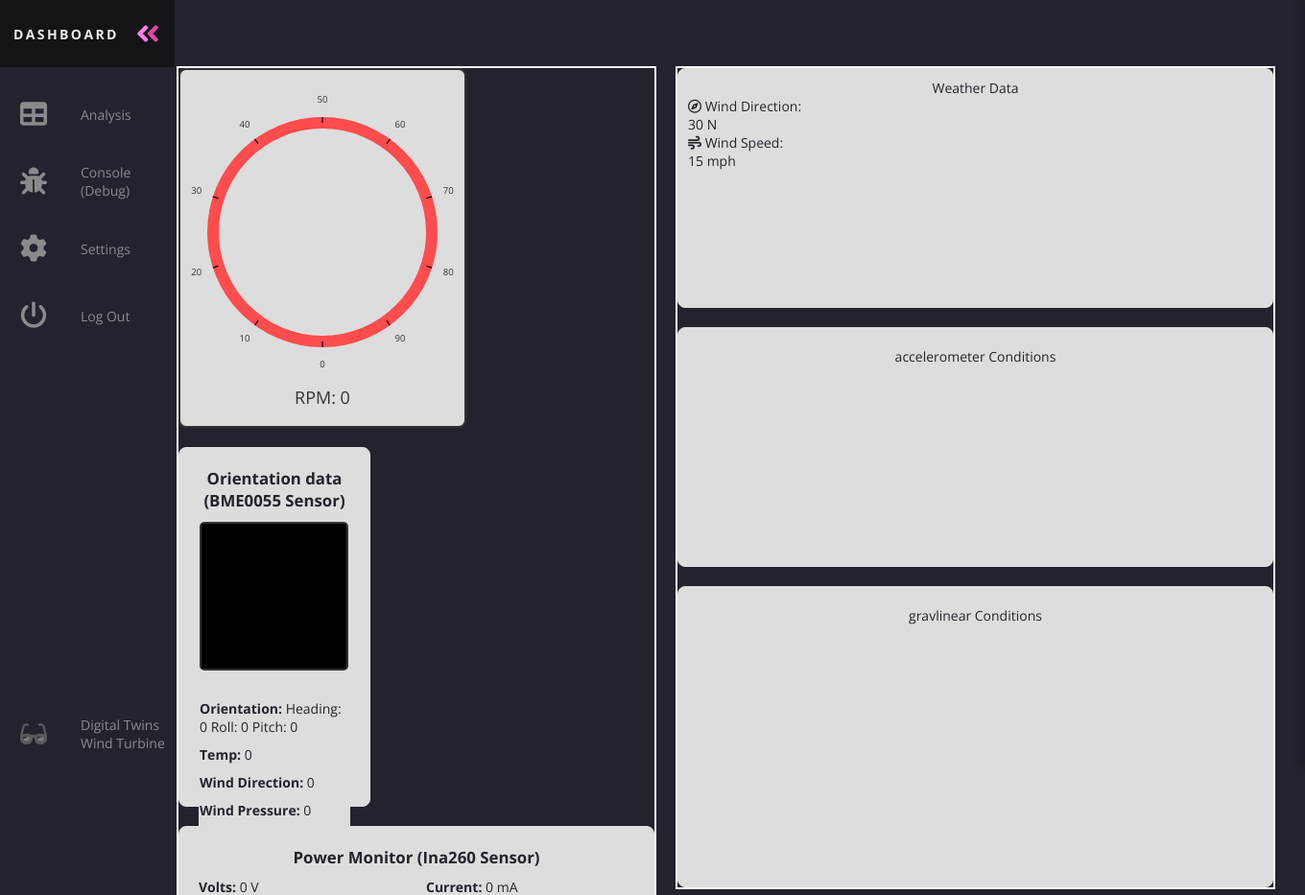
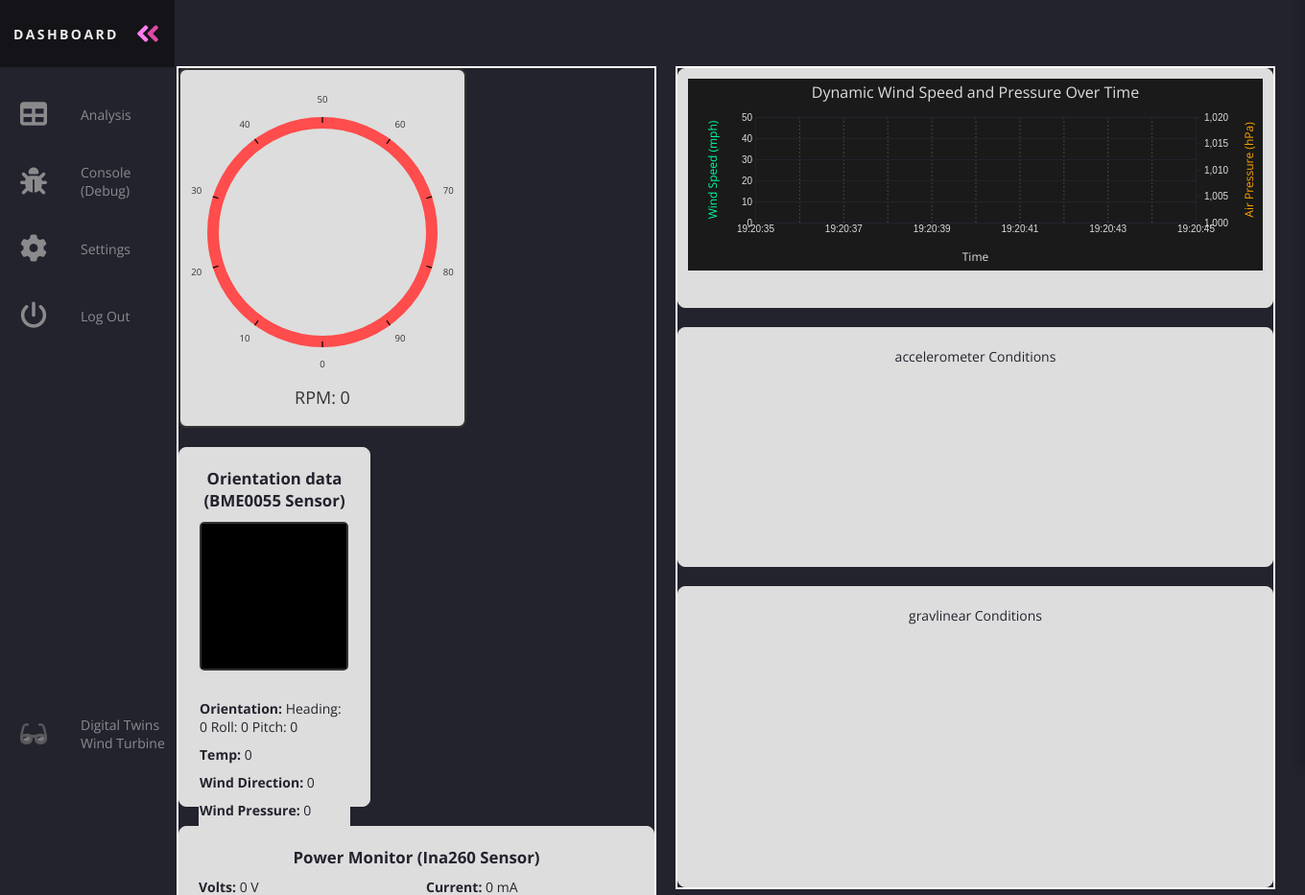
Before and after one commit to RyanSeidel/WindTurbine, a Flask app: page /dashboard in a window 1360 px wide. Shown: the top 933 px of the page at 96% size. Run offline with Flask 2, Linux system fonts and the light colour scheme; some libraries are stand-ins or nearby versions.

Commit message:
Wind Speed vs Pressure chart
chart is done

```diff
--- a/docker/custom-dashboard/static/css/dashboard.css
+++ b/docker/custom-dashboard/static/css/dashboard.css
@@ -107,14 +107,15 @@
 }
 
 .chart .x-axis text, .chart .y-axis text {
-  fill: #ddd; /* Neon green for axis labels */
-  font-size: 10px;
+  fill: #ddd; /* Light gray for axis labels */
+  font-size: 10px; /* Adjust font size */
 }
 
 .chart .grid line {
   stroke: #444;
   stroke-dasharray: 2,2; /* Dashed lines for grid */
 }
+
 
 #multiLineChart {
   display: flex;
@@ -214,6 +215,23 @@
   border: 1px solid #ddd;
   box-sizing: border-box;
 }
+
+.weather-chart {
+  width: 100%;
+  height: 250px; /* Adjusted to fit within container */
+  margin: 0 auto;
+}
+
+.axis text {
+  font-size: 12px;
+}
+
+.axis path, .axis line {
+  fill: none;
+  stroke: black;
+  shape-rendering: crispEdges;
+}
+
 
 .weather-text{
   text-align:left
--- /dev/null
+++ b/docker/custom-dashboard/static/js/accelerometer.js
@@ -0,0 +1,2 @@
+// Socket.IO for real-time data
+const socket = io();
--- /dev/null
+++ b/docker/custom-dashboard/static/js/weatherchart.js
@@ -0,0 +1,271 @@
+// Initial Weather Data and Settings
+let currentTime = new Date(); // Current time as the starting point
+let weatherData = []; // Start with an empty dataset
+const maxDataPoints = 5; // Maximum number of points before resetting
+const interval = 2000; // Interval for adding new points (2 seconds)
+
+// Set dimensions and margins
+const margin = { top: 40, right: 70, bottom: 50, left: 70 };
+const containerWidth = document.querySelector(".weather-chart").offsetWidth;
+const width = containerWidth - margin.left - margin.right;
+const height = 200 - margin.top - margin.bottom;
+
+// Create SVG container
+const svg = d3
+  .select(".weather-chart")
+  .append("svg")
+  .attr("width", width + margin.left + margin.right)
+  .attr("height", height + margin.top + margin.bottom);
+
+// Add a title to the chart
+svg.append("text")
+  .attr("x", (width + margin.left + margin.right) / 2)
+  .attr("y", 20)
+  .attr("text-anchor", "middle")
+  .attr("fill", "#ddd")
+  .attr("font-size", "16px")
+  .text("Dynamic Wind Speed and Pressure Over Time");
+
+// Append group for the main chart content
+const chartGroup = svg.append("g")
+  .attr("transform", `translate(${margin.left},${margin.top})`);
+
+// Create scales
+const x = d3
+  .scaleTime()
+  .domain([currentTime, new Date(currentTime.getTime() + maxDataPoints * interval)])
+  .range([0, width]);
+
+const yWindSpeed = d3
+  .scaleLinear()
+  .domain([0, 50]) // Example domain for Wind Speed
+  .range([height, 0]);
+
+const yPressure = d3
+  .scaleLinear()
+  .domain([1000, 1020]) // Example domain for Pressure
+  .range([height, 0]);
+
+// Add X-axis
+const xAxis = chartGroup.append("g")
+  .attr("class", "x-axis")
+  .attr("transform", `translate(0,${height})`)
+  .call(
+    d3.axisBottom(x)
+      .ticks(maxDataPoints) // Show one tick for each data point
+      .tickSize(-height) // Extend tick lines as grid lines
+      .tickFormat((d, i) => (i % 2 === 0 ? d3.timeFormat("%H:%M:%S")(d) : "")) // Show every alternate tick
+  )
+  .selectAll("text")
+  .attr("fill", "#ddd")
+  .attr("font-size", "10px");
+
+// Style grid lines for X-axis
+chartGroup.selectAll(".x-axis .tick line")
+.attr("stroke", "#444")
+.attr("stroke-dasharray", "2,2"); // Dashed grid lines
+
+
+// Add X-axis label
+chartGroup.append("text")
+  .attr("x", width / 2)
+  .attr("y", height + 40)
+  .attr("text-anchor", "middle")
+  .attr("fill", "#ddd")
+  .attr("font-size", "12px")
+  .text("Time");
+
+// Add Y-axis for Wind Speed (left)
+chartGroup.append("g")
+  .attr("class", "y-axis-wind")
+  .call(
+    d3.axisLeft(yWindSpeed)
+    .ticks(5)
+    .tickSize(-width)
+  )
+  .selectAll("text")
+  .attr("fill", "#ddd")
+  .attr("font-size", "10px");
+
+// Style Y-axis tick labels
+chartGroup.selectAll(".y-axis-wind .tick text")
+  .attr("fill", "#ddd")
+  .attr("font-size", "10px");
+
+// Add Y-axis for Pressure (right)
+chartGroup.append("g")
+  .attr("class", "y-axis-pressure")
+  .attr("transform", `translate(${width}, 0)`)
+  .call(d3.axisRight(yPressure).ticks(5))
+  .selectAll("text")
+  .attr("fill", "#ddd")
+  .attr("font-size", "10px");
+
+// Line generators
+const lineWindSpeed = d3
+  .line()
+  .x(d => x(d.time))
+  .y(d => yWindSpeed(d.windSpeed))
+  .curve(d3.curveMonotoneX);
+
+const linePressure = d3
+  .line()
+  .x(d => x(d.time))
+  .y(d => yPressure(d.pressure))
+  .curve(d3.curveMonotoneX);
+
+// Add lines to the chart
+const windSpeedLine = chartGroup.append("path")
+  .attr("fill", "none")
+  .attr("stroke", "#00FF9F")
+  .attr("stroke-width", 2);
+
+// Add Y-axis label for Wind Speed
+chartGroup.append("text")
+  .attr("x", -height / 2)
+  .attr("y", -40)
+  .attr("text-anchor", "middle")
+  .attr("fill", "#00FF9F")
+  .attr("font-size", "12px")
+  .attr("transform", "rotate(-90)")
+  .text("Wind Speed (mph)");
+
+// Add Y-axis label for Pressure
+chartGroup.append("text")
+  .attr("x", -height / 2)
+  .attr("y", width + 60)
+  .attr("text-anchor", "middle")
+  .attr("fill", "orange")
+  .attr("font-size", "12px")
+  .attr("transform", "rotate(-90)")
+  .text("Air Pressure (hPa)");
+
+const pressureLine = chartGroup.append("path")
+  .attr("fill", "none")
+  .attr("stroke", "orange")
+  .attr("stroke-width", 2);
+
+// Add Tooltip
+const tooltip = d3
+  .select("body")
+  .append("div")
+  .attr("class", "tooltip")
+  .style("position", "absolute")
+  .style("background", "#1a1a1a")
+  .style("color", "#00FF9F")
+  .style("border", "1px solid #444")
+  .style("padding", "10px")
+  .style("border-radius", "5px")
+  .style("display", "none")
+  .style("pointer-events", "none")
+  .style("font-size", "12px");
+
+// Update Chart Function
+function updateChart() {
+  // Generate new data point
+  const newTime = new Date();
+  const newWindSpeed = Math.random() * 50; // Random wind speed
+  const newPressure = 1000 + Math.random() * 20; // Random pressure
+  weatherData.push({ time: newTime, windSpeed: newWindSpeed, pressure: newPressure });
+
+  // Remove oldest point if exceeding maxDataPoints
+  if (weatherData.length > maxDataPoints) {
+    weatherData.shift();
+  }
+
+  // Update scales
+  x.domain([weatherData[0].time, new Date(weatherData[0].time.getTime() + maxDataPoints * interval)]);
+
+  // Update X-axis dynamically
+chartGroup.select(".x-axis")
+.transition()
+.duration(500)
+.call(
+  d3.axisBottom(x)
+    .ticks(maxDataPoints) // Show one tick for each data point
+    .tickSize(-height) // Extend tick lines as grid lines
+    .tickFormat((d, i) => (i % 2 === 0 ? d3.timeFormat("%H:%M:%S")(d) : "")) // Show every alternate tick
+);
+
+// Style grid lines for X-axis
+chartGroup.selectAll(".x-axis .tick line")
+.attr("stroke", "#444")
+.attr("stroke-dasharray", "2,2"); // Dashed grid lines
+
+
+  // Update lines
+  windSpeedLine
+    .datum(weatherData)
+    .transition()
+    .duration(500)
+    .attr("d", lineWindSpeed);
+
+  pressureLine
+    .datum(weatherData)
+    .transition()
+    .duration(500)
+    .attr("d", linePressure);
+
+  // Update dots
+  const windDots = chartGroup.selectAll(".dot-wind").data(weatherData);
+  windDots
+    .enter()
+    .append("circle")
+    .attr("class", "dot-wind")
+    .attr("r", 4)
+    .attr("fill", "red")
+    .merge(windDots)
+    .transition()
+    .duration(500)
+    .attr("cx", d => x(d.time))
+    .attr("cy", d => yWindSpeed(d.windSpeed));
+  windDots.exit().remove();
+
+  const pressureDots = chartGroup.selectAll(".dot-pressure").data(weatherData);
+  pressureDots
+    .enter()
+    .append("circle")
+    .attr("class", "dot-pressure")
+    .attr("r", 4)
+    .attr("fill", "orange")
+    .merge(pressureDots)
+    .transition()
+    .duration(500)
+    .attr("cx", d => x(d.time))
+    .attr("cy", d => yPressure(d.pressure));
+  pressureDots.exit().remove();
+
+  // Update Tooltip on dots
+  chartGroup.selectAll(".dot-wind")
+    .on("mouseover", (event, d) => {
+      tooltip
+        .style("display", "block")
+        .html(`Time: ${d.time.toLocaleTimeString()}<br>Wind Speed: ${d.windSpeed.toFixed(2)} mph`);
+    })
+    .on("mousemove", event => {
+      tooltip
+        .style("left", `${event.pageX + 10}px`)
+        .style("top", `${event.pageY - 20}px`);
+    })
+    .on("mouseout", () => {
+      tooltip.style("display", "none");
+    });
+
+  chartGroup.selectAll(".dot-pressure")
+    .on("mouseover", (event, d) => {
+      tooltip
+        .style("display", "block")
+        .html(`Time: ${d.time.toLocaleTimeString()}<br>Pressure: ${d.pressure.toFixed(2)} hPa`);
+    })
+    .on("mousemove", event => {
+      tooltip
+        .style("left", `${event.pageX + 10}px`)
+        .style("top", `${event.pageY - 20}px`);
+    })
+    .on("mouseout", () => {
+      tooltip.style("display", "none");
+    });
+}
+
+// Start real-time updates
+setInterval(updateChart, interval); // Update every 2 seconds
--- a/docker/custom-dashboard/templates/dashboard.html
+++ b/docker/custom-dashboard/templates/dashboard.html
@@ -240,16 +240,12 @@
       <div class="second-box">
 
 
-  <div class="weather-container">
+  <div class="weather-container chart">
 
-          <p>Weather Data</p>
 
-      <div class="weather-text">
-      <p><i class="fa-regular fa-compass"></i> Wind Direction: </p>
-      <span id="wind-direction">30 N</span>
-      <p><i class="fa-solid fa-wind"></i> Wind Speed: </p>
-      <span id="wind-speed">15 mph</span>
-      </div>
+
+          <div class="weather-chart">
+          </div>
   </div>
 
   <div class="accelerometer-container">
@@ -266,5 +262,6 @@
 </div>
   <script src="/static/js/RPM.js"></script>
   <script src="/static/js/model.js"></script>
+  <script src="/static/js/weatherchart.js"></script>
   </main>
 </body>
```
Also changed, not shown: 1 other file.
